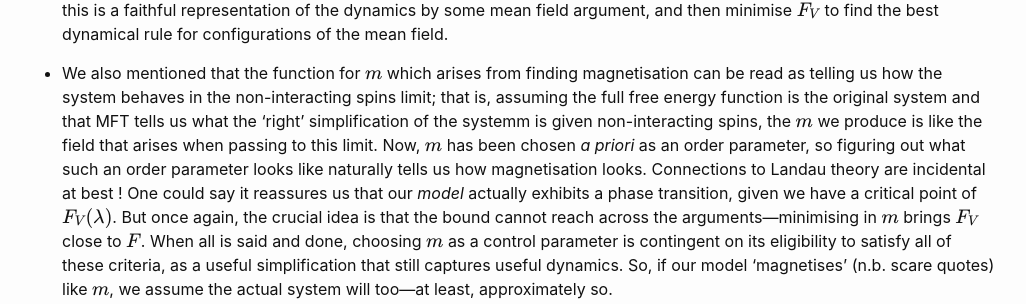
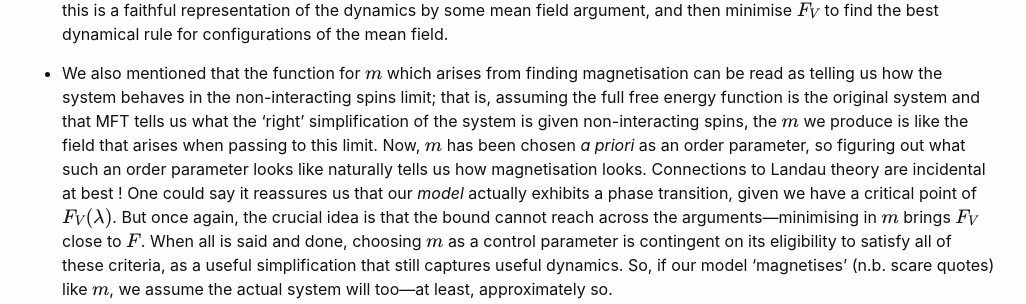
Before and after one commit to DARSakthi/DARSakthi.github.io, a Jekyll site: the page built from _posts/2022-02-05-2-MFT-4-ME.markdown, in a window 1280 px wide and 900 px high, scrolled down 2608 px. Shown: the part 197-501 px from the top of the window, without its empty margins (126-1152 px from the left). Built offline with Jekyll 4.4.1, drawn with Linux system fonts in a browser that asks for light colours; formulas are drawn with MathJax 3; comment, search, counter and statistics services are not loaded.

Commit message:
Misprint corrected

```diff
--- a/_posts/2022-02-05-2-MFT-4-ME.markdown
+++ b/_posts/2022-02-05-2-MFT-4-ME.markdown
@@ -51,7 +51,7 @@ Finally, some further notes on the minimisation of variational free energy: the
 
 - On the variational side, we can think of work and energy relationships only in an abstract theory space, where the minimum free energy model—the energetically favourable, stable model—is the model with no work left to be extracted from it, or, the model which has already been fully optimised. That said, if the system is simple enough that $$F = F_V$$, which in general is only possible when the Hamiltonian needn't be perturbed, then minimising variational free energy in $$\lambda$$ gives one back $$F$$ (the term $$\Delta \hat H$$ vanishes). Otherwise, we choose a Hamiltonian such that true and trial $$\hat H$$ are close to each other, assume this is a faithful representation of the dynamics by some mean field argument, and then minimise $$F_V$$ to find the best dynamical rule for configurations of the mean field.
 
-- We also mentioned that the function for $$m$$ which arises from finding magnetisation can be read as telling us how the system behaves in the non-interacting spins limit; that is, assuming the full free energy function is the original system and that MFT tells us what the 'right' simplification of the systemm is given non-interacting spins, the $$m$$ we produce is like the field that arises when passing to this limit. Now, $$m$$ has been chosen _a priori_ as an order parameter, so figuring out what such an order parameter looks like naturally tells us how magnetisation looks. Connections to Landau theory are incidental at best !  One could say it reassures us that our _model_ actually exhibits a phase transition, given we have a critical point of $$F_V(\lambda)$$. But once again, the crucial idea is that the bound cannot reach across the arguments—minimising in $$m$$ brings $$F_V$$ close to $$F$$. When all is said and done, choosing $$m$$ as a control parameter is contingent on its eligibility to satisfy all of these criteria, as a useful simplification that still captures useful dynamics. So, if our model 'magnetises' (n.b. scare quotes) like $$m$$, we assume the actual system will too—at least, approximately so.
+- We also mentioned that the function for $$m$$ which arises from finding magnetisation can be read as telling us how the system behaves in the non-interacting spins limit; that is, assuming the full free energy function is the original system and that MFT tells us what the 'right' simplification of the system is given non-interacting spins, the $$m$$ we produce is like the field that arises when passing to this limit. Now, $$m$$ has been chosen _a priori_ as an order parameter, so figuring out what such an order parameter looks like naturally tells us how magnetisation looks. Connections to Landau theory are incidental at best !  One could say it reassures us that our _model_ actually exhibits a phase transition, given we have a critical point of $$F_V(\lambda)$$. But once again, the crucial idea is that the bound cannot reach across the arguments—minimising in $$m$$ brings $$F_V$$ close to $$F$$. When all is said and done, choosing $$m$$ as a control parameter is contingent on its eligibility to satisfy all of these criteria, as a useful simplification that still captures useful dynamics. So, if our model 'magnetises' (n.b. scare quotes) like $$m$$, we assume the actual system will too—at least, approximately so.
 
 # Mean Field Theory in Statistical Inference
 
```
